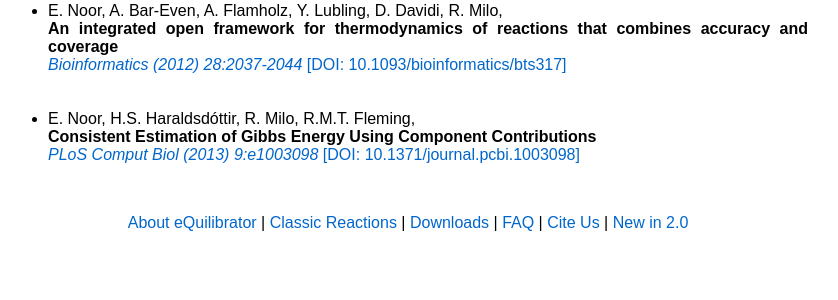
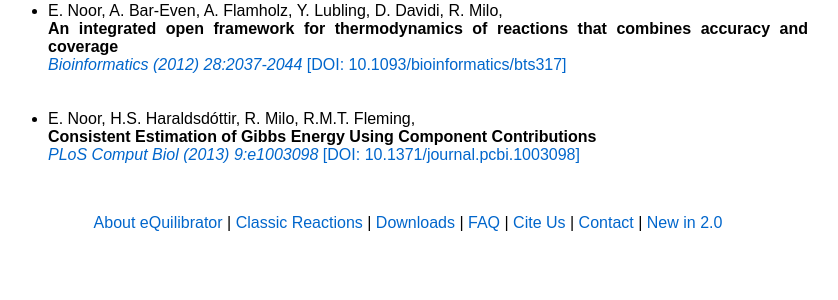
Before and after one commit to eladnoor/equilibrator, a Django app: template templates/cite.html in a window 1280 px wide. Shown: the part 390-690 px from the top of the page, without its empty margins (32-870 px from the left). Run offline with Django 3.2, Linux system fonts and the light colour scheme; the template is opened without the code that fills it, so the values that code supplies are empty.

Commit message:
Add group link to footer.

```diff
--- a/templates/about_links.html
+++ b/templates/about_links.html
@@ -4,5 +4,6 @@
     <a href="/download" alt="Download eQuilibrator data">Downloads</a> |
     <a href="/faq" alt="Frequently Asked Questions">FAQ</a> |
     <a href="/cite" alt="Cite Us">Cite Us</a> |
+    <a href="https://groups.google.com/forum/#!forum/equilibrator-users" alt="Contact Us">Contact</a> |
     <a href="/whats_new" alt="New in 2.0">New in 2.0</a>
 </div>
```
